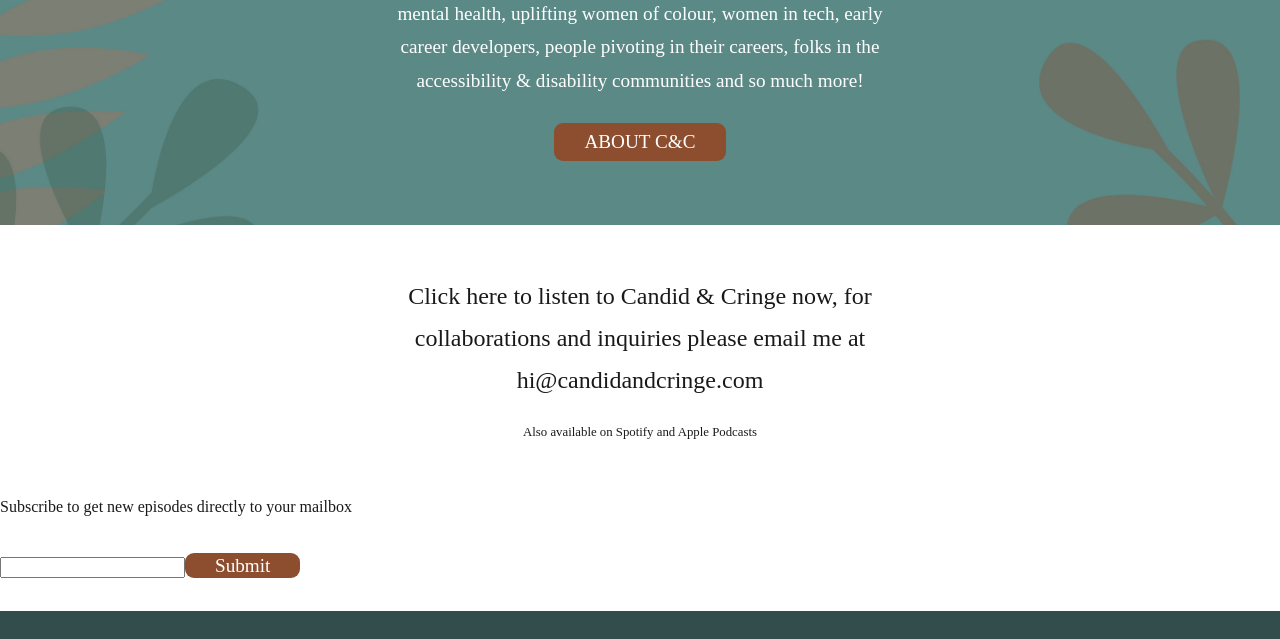
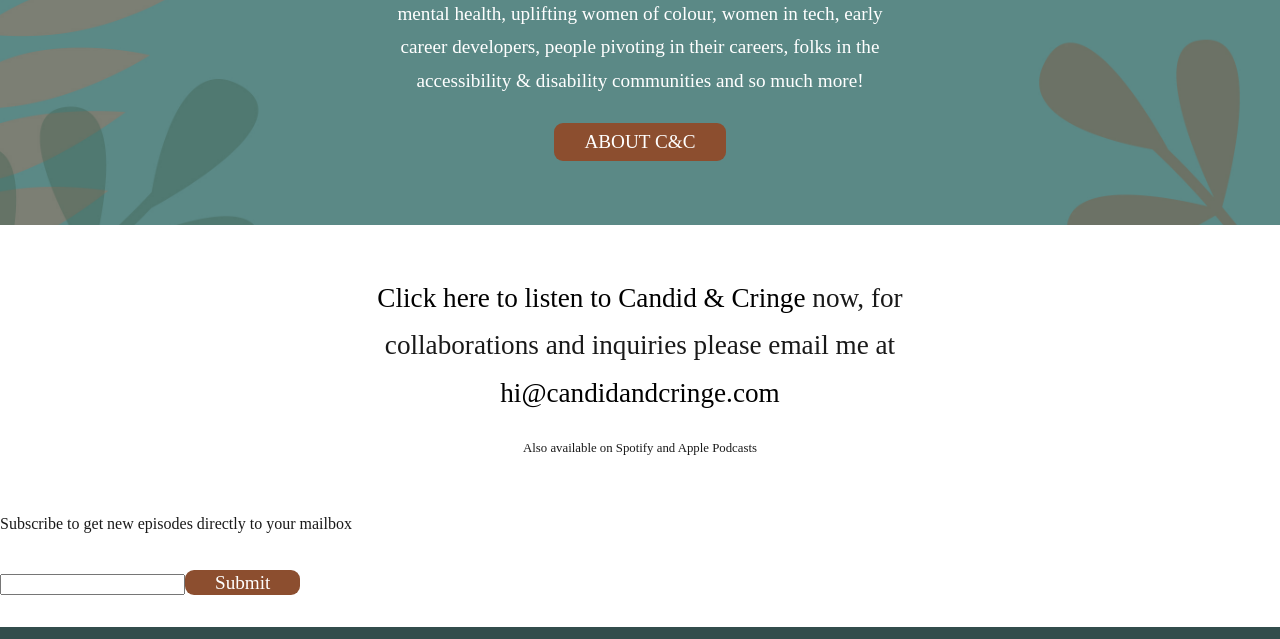
Before and after one commit to clearlyTHUYDOAN/candid-and-cringe-v1, a Gatsby site: page / in a window 1280 px wide. Shown: the part 1514-2153 px from the top of the page. Built offline with nearby package versions, Linux system fonts and the light colour scheme; Gatsby itself is replaced by a stand-in of ours; some packages are replaced by stand-ins of ours.

Commit message:
Add links to email section

```diff
--- a/src/pages/index.js
+++ b/src/pages/index.js
@@ -113,18 +113,28 @@ const EmailSection = styled.section`
 `
 
 const EmailCTAText = styled.p`
-  width: 40%;
+  width: 45%;
   margin: 0;
   padding-bottom: 20px;
 
   font-family: "Ogg-Regular";
-  font-size: 1.5em;
+  font-size: 1.7em;
   font-weight: 100;
 `
 
 const PodcastAvailabilityText = styled.sub`
   font-size: 0.8em;
   font-weight: 100;
+`
+
+const Link = styled.a`
+  color: black;
+  box-shadow: none;
+
+  &:hover {
+    color: #8c4e2f;
+    text-decoration: underline;
+  }
 `
 
 class IndexPage extends React.Component {
@@ -183,8 +193,17 @@ class IndexPage extends React.Component {
         </SageLeafBackground>
         <EmailSection>
           <EmailCTAText>
-            Click here to listen to Candid & Cringe now, for collaborations and
-            inquiries please email me at hi@candidandcringe.com
+            <Link href="/episodes/">
+              Click here to listen to Candid & Cringe
+            </Link>{" "}
+            now, for collaborations and inquiries please email me at{" "}
+            <Link
+              href="mailto:hi@candidandcringe.com"
+              target="_blank"
+              rel="noopener noreferrer"
+            >
+              hi@candidandcringe.com
+            </Link>
           </EmailCTAText>
           <PodcastAvailabilityText>
             Also available on Spotify and Apple Podcasts
```
